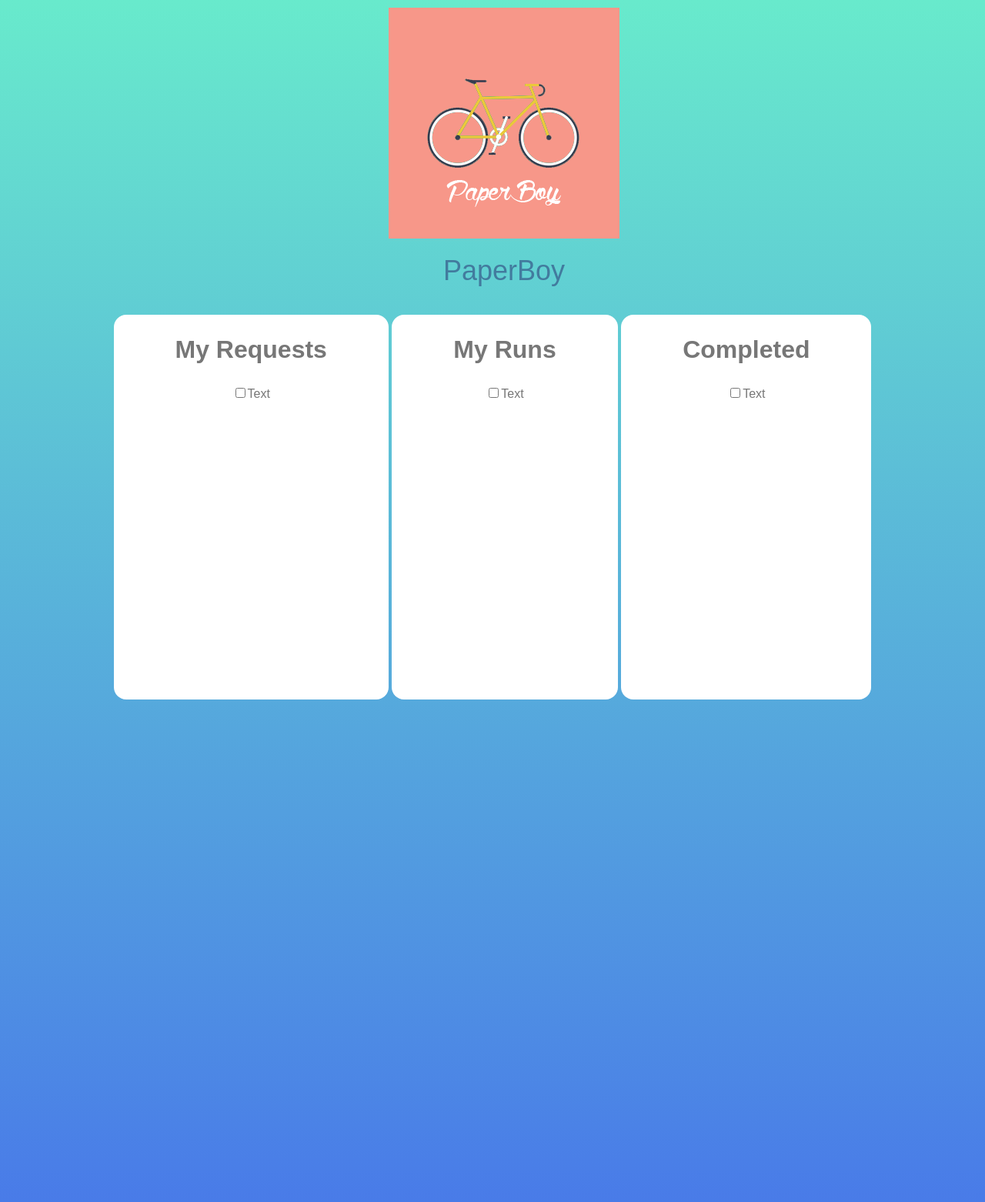
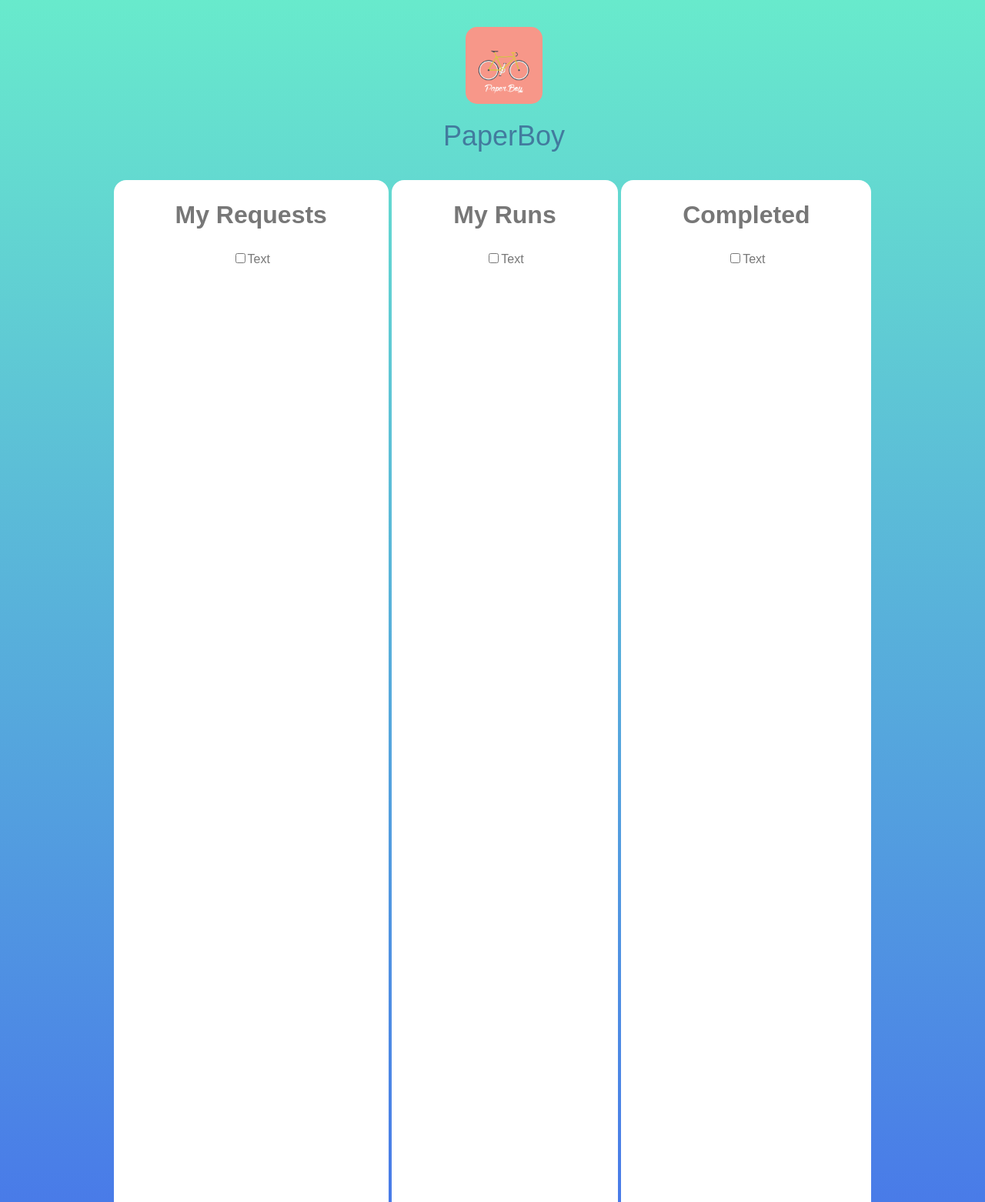
Before and after one commit to carolim/PaperBoy, a Flask app: template templates/profile.html in a window 1280 px wide. Shown: the whole page at 77% size. Run offline with Flask 2, Linux system fonts and the light colour scheme; the template is opened without the code that fills it, so the values that code supplies are empty.

Commit message:
update profile page scrolling

```diff
--- a/static/css/newsfeed.css
+++ b/static/css/newsfeed.css
@@ -11,6 +11,10 @@ body {
   min-height: 100%;
   background: linear-gradient(to bottom, #68EACC 0%, #497BE8 100%);
   color: #777;
+}
+
+ul {
+	list-style-type: none;
 }
 
 #header {
--- a/static/css/profilestyle.css
+++ b/static/css/profilestyle.css
@@ -17,6 +17,27 @@ html {
 	color: #427b9e;
 }
 
+#logo {
+  margin-top: 25px;
+  position: relative;
+  border-radius: 10px;
+  display: inline-block;
+}
+
+#pb_logo {
+  border-radius:15px;
+  position: relative;
+  width: 100px;
+  animation-duration: 4s;
+  animation-name: fadein;
+}
+
+#entire_page {
+  overflow: auto;
+  height: 100vh;
+  position: relative;
+}
+
 body {
   position: relative;
   margin: 0;
@@ -28,15 +49,17 @@ body {
 
 .container {
     position: relative;
+    height: 100vh;
 }
 
 .profilepage {
     position: relative;
+    height: 100vh;
 }
 
 .listingsholder {
     display: inline-block;
-    height: 500px;
+    height: 100%;
     border-radius: 1em;
     background: white;
 }
--- a/templates/profile.html
+++ b/templates/profile.html
@@ -8,6 +8,7 @@
   </head>
 
   <body>
+    <div id="entire_page">
 
       <div id="header">
       	<div id="logo"> <img id="pb_logo" src="../static/img/logo4.png"> </div>
@@ -16,8 +17,6 @@
 
       <div class="container">
           <div class="profilepage" align="center">
-
-
             <div class="listingsholder">
                 <div class="listings">
                     <h1>My Requests</h1>
@@ -38,18 +37,9 @@
                 </div>
                 <label><input type="checkbox" name="checkbox" value="value">Text</label>
             </div>
-
-
-
-
-
-
           </div>
-
-
       </div>
-
-
+    </div>
   </body>
 
 </html>
```
Lines whose indentation alone changed are shown as unchanged.
